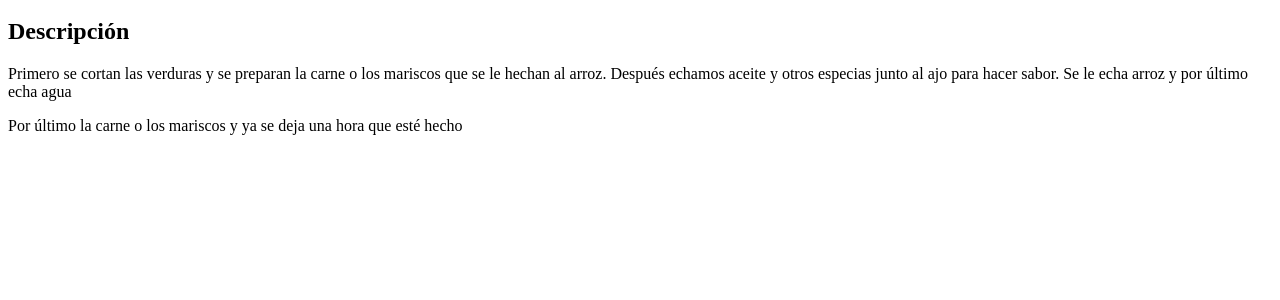
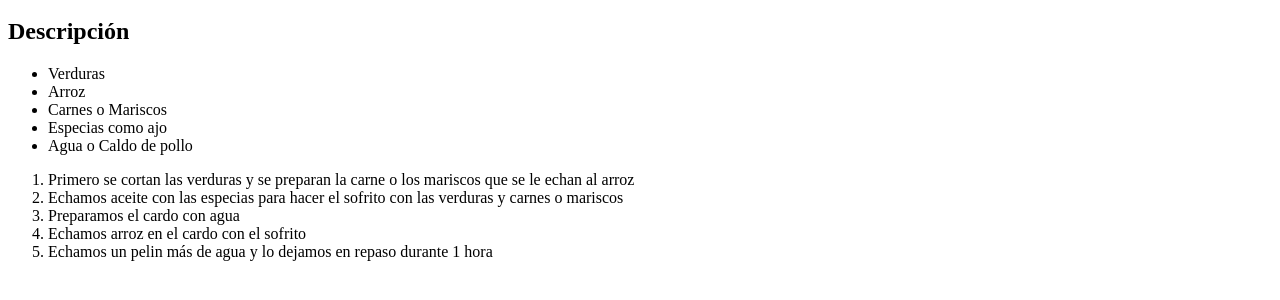
Before and after one commit to yuliu18/The-Odin-Project, a plain HTML site: page recipes/paella.html in a window 1280 px wide. Shown: the part 286-586 px from the top of the page. Drawn offline with Linux system fonts and the light colour scheme.

Commit message:
Paso 5 Arreglo del error
-Corregir el problema de la descripción
-Añadir lista de ingredientes
-Añadir los pasos a seguir para hacer la receta

```diff
--- a/recipes/paella.html
+++ b/recipes/paella.html
@@ -10,7 +10,21 @@
     <a href="../index.html">Volver</a>
     <img src="/images/Paella.png" alt="Paella española" width="300" height="200">
     <h2>Descripción</h2>
-    <p>Primero se cortan las verduras y se preparan la carne o los mariscos que se le hechan al arroz. Después echamos aceite y otros especias junto al ajo para hacer sabor. Se le echa arroz y por último echa agua</p>
-    <p>Por último la carne o los mariscos y ya se deja una hora que esté hecho</p>
+
+    <ul>
+        <li>Verduras</li>
+        <li>Arroz</li>
+        <li>Carnes o Mariscos</li>
+        <li>Especias como ajo</li>
+        <li>Agua o Caldo de pollo</li>
+    </ul>
+
+    <ol>
+        <li>Primero se cortan las verduras y se preparan la carne o los mariscos que se le echan al arroz</li>
+        <li>Echamos aceite con las especias para hacer el sofrito con las verduras y carnes o mariscos</li>
+        <li>Preparamos el cardo con agua</li>
+        <li>Echamos arroz en el cardo con el sofrito</li>
+        <li>Echamos un pelin más de agua y lo dejamos en repaso durante 1 hora</li>
+    </ol>
 </body>
 </html>
```
Also changed, not shown: recipes/pizza.html (+17 -2 lines), recipes/puchero.html (+15 -2 lines).
